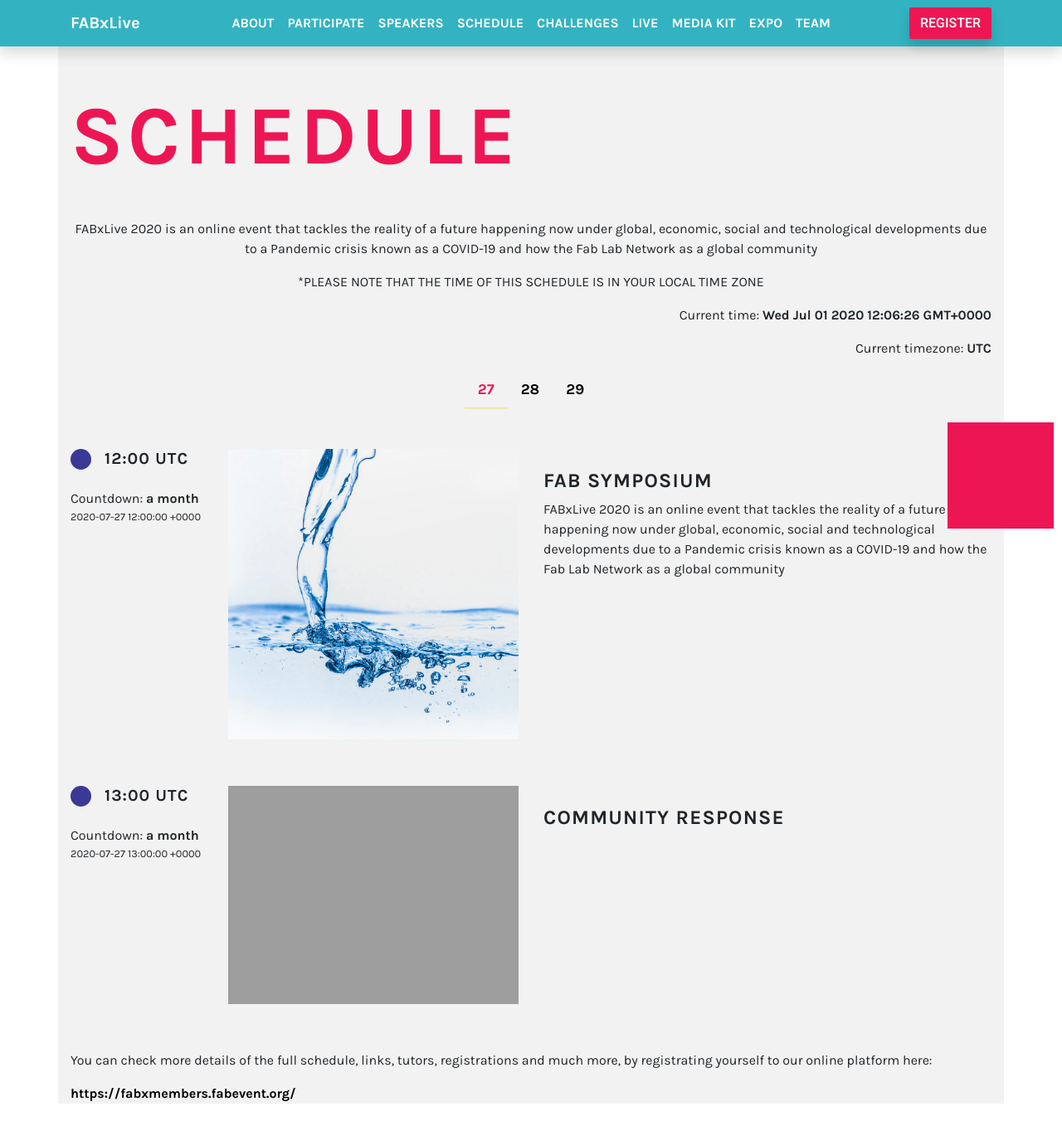
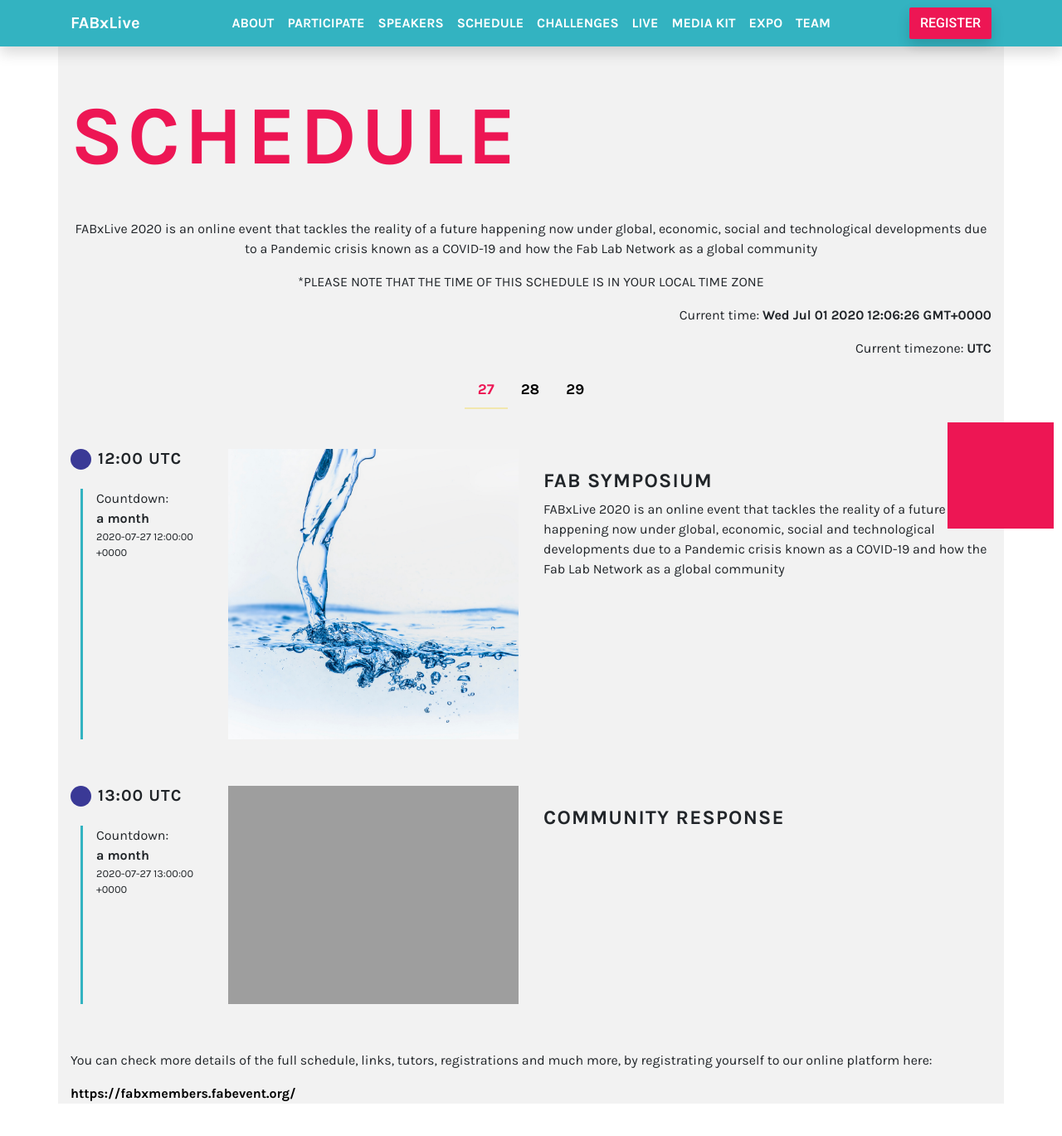
Before and after one commit to fabfoundation/fabxlive2020, a Jekyll site: the page built from schedule.html, in a window 1280 px wide and 1378 px high. Shown: the top 1369 px of the window at 83% size. Built offline with Jekyll 4.4.1, drawn with Linux system fonts in a browser that asks for light colours; nearby versions of some CDN libraries.

Commit message:
Schedule: add blue stripe on the left

```diff
--- a/assets/main.scss
+++ b/assets/main.scss
@@ -50,6 +50,11 @@ h1, h2, h3, h4, h5, h6 {
 
 .bg-cyan {
   background: $cyan;
+}
+
+.cyan-vertical-line {
+  border-left: 3px solid $cyan;
+  margin-left: 12px;
 }
 
 .bg-light-blue {
@@ -107,7 +112,7 @@ h1, h2, h3, h4, h5, h6 {
 }
 
 .circle-25 {
-  width: 25px;
+  min-width: 25px;
   height: 25px;
 }
 
--- a/schedule.html
+++ b/schedule.html
@@ -44,18 +44,20 @@ title: Schedule
       <div class="tab-pane fade {% if forloop.first == true %} show active {% endif %}" id="pills-{{each_day.name}}" role="tabpanel" aria-labelledby="pills-{{each_day.name}}-tab">
         {% for item in each_day.items %}
           <article class="row my-5">
-            <div class="col-md-5 col-lg-2 mb-2 speaker">
+            <div class="col-md-5 col-lg-2 mb-2 speaker d-flex flex-column">
 
-              <div class="d-flex">
-                <div class="circle circle-25 bg-blue"></div>
-                <h5 class="mb-4 ml-3">
+              <div title="{{item.date}}" class="d-flex">
+                <div class="circle circle-25 bg-blue mr-2"></div>
+                <h5 class="mb-4">
                   {{item.date | date: "%H:%M %Z" }}
                 </h5>
               </div>
 
-              <span class="d-block">Countdown: <strong class="countdown"></strong></span>
-              <small class="the-date d-block">{{item.date}}</small>
-              <span class="the-date-unix d-none">{{item.date | date: "%s" }}</span>
+              <div class="flex-fill cyan-vertical-line pl-3">
+                <span class="d-block">Countdown: <br> <strong class="countdown"></strong></span>
+                <small class="the-date d-block">{{item.date}}</small>
+                <span class="the-date-unix d-none">{{item.date | date: "%s" }}</span>
+              </div>
             </div>
 
             <div class="col-md-5 col-lg-4 mb-2">
```
